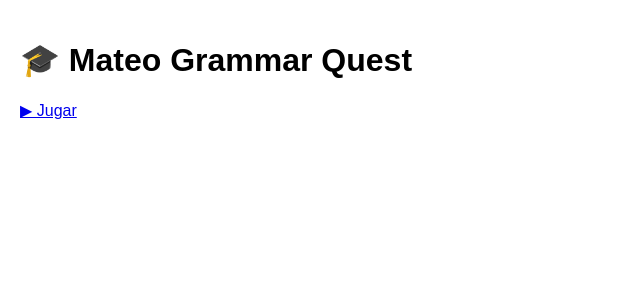
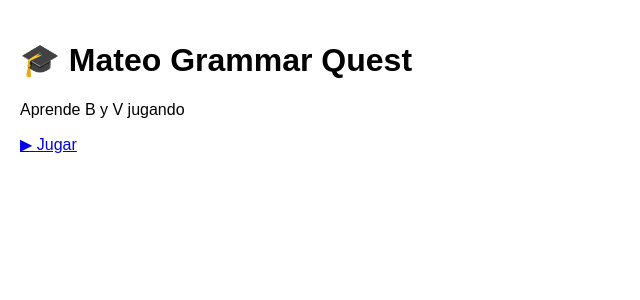
Before and after one commit to yuanyo10/Mateo-estudio, a Next.js app: page / in a window 1280 px wide. Shown: the top 300 px of the page, without its empty margins (0-640 px from the left). Built offline with nearby package versions, Linux system fonts and the light colour scheme.

Commit message:
Update page.tsx

```diff
--- a/app/page.tsx
+++ b/app/page.tsx
@@ -2,6 +2,8 @@ export default function Home() {
   return (
     <main style={{ padding: 20 }}>
       <h1>🎓 Mateo Grammar Quest</h1>
+      <p>Aprende B y V jugando</p>
+
       <a href="/game">▶ Jugar</a>
     </main>
   );
```
